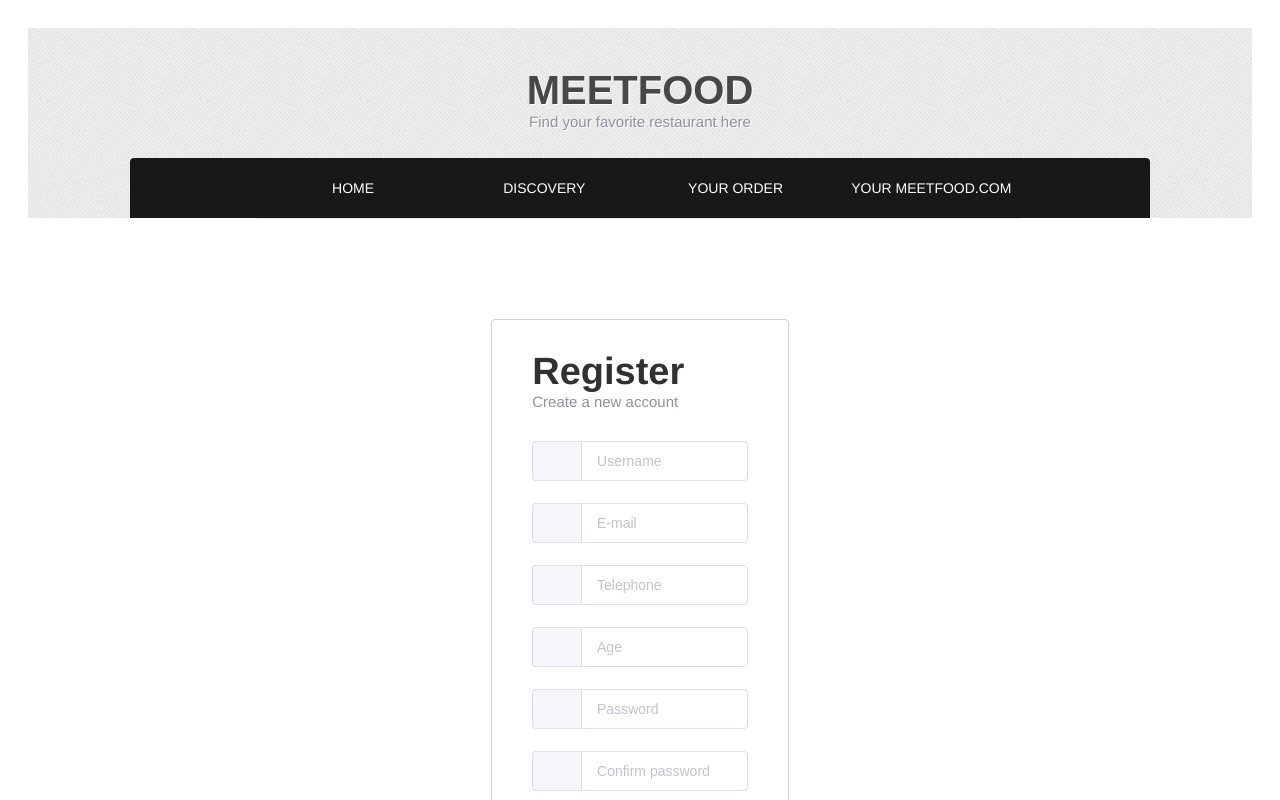
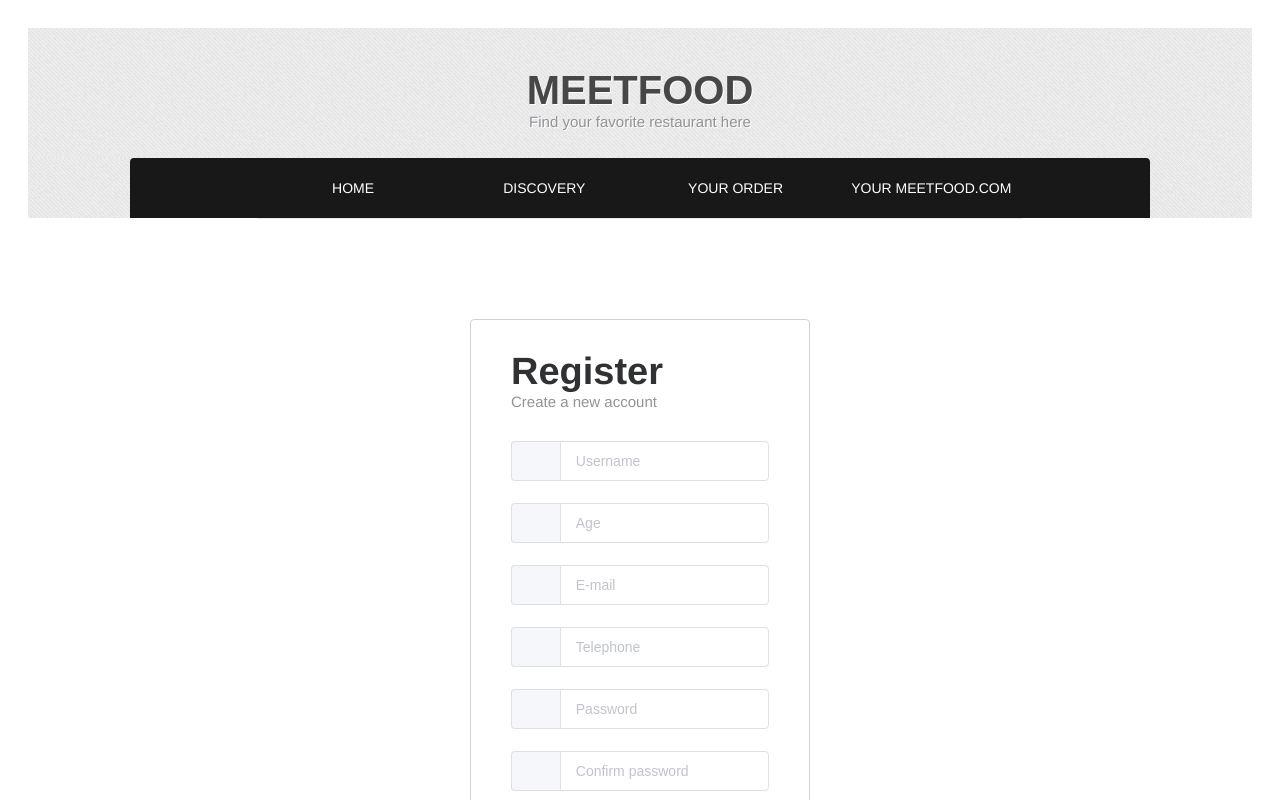
Before and after one commit to QingJunXuan/MeetFood, a Vue app in the folder frontend/: page /register in a window 1280 px wide. Shown: the top 800 px of the page. Built offline with nearby package versions, Linux system fonts and the light colour scheme.

Commit message:
correct the error

```diff
--- a/frontend/config/index.js
+++ b/frontend/config/index.js
@@ -19,11 +19,12 @@ module.exports = {
         },*/
         '/api': {
           target: 'http://172.20.10.4:8080',
+          changeOrigin:true,
           pathRewrite: {
             '^/api': ''
           }
         }
-      }
+
     },
 
     // Various Dev Server settings
--- a/frontend/src/views/Discovery.vue
+++ b/frontend/src/views/Discovery.vue
@@ -187,7 +187,7 @@ export default {
             });*/
             axios({
             method:	'get',
-            url: 'http://172.20.10.4:8080/myReservation/all?guest_id=1',
+            url: '/api/myReservation/all?guest_id=1',
           })
             .then(function (response) {
             console.log(response);
@@ -198,7 +198,7 @@ export default {
             });
             for(let i=0;i<this.countries.length;i++){
                 this.options.push({label:this.countries[i].name,cities:[]});
-                console.log(this.options)
+                //console.log(this.options)
             }
     },
     methods:{
--- a/frontend/src/views/Register.vue
+++ b/frontend/src/views/Register.vue
@@ -2,17 +2,33 @@
 <div  >
     <guestTopbar/>
     <el-row type="flex" justify="center">
-        <el-col :span="7">
+        <el-col :span="8">
             <!--login-->
             <div class="requester_box">
                 <b style="font-size:38px;color:#303133;margin-bottom:20px;">Register</b>
                 <br><span style="color:#909399;font-size:15px;">Create a new account</span>
                  <el-form label-position="top" label-width="60px" :model="user" :rules="rules" required ref="user" status-icon>
-                    <el-form-item label="" prop="name">
-                        <el-input v-model="user.name" placeholder="Username">
+
+                    <div v-if="this.user.identity=='Guest'">
+                    <el-form-item label="" prop="username">
+                        <el-input v-model="user.username" placeholder="Username">
                             <template slot="prepend">&nbsp;&nbsp;</template>
                             </el-input>
                     </el-form-item>
+                    <el-form-item label="" prop="age">
+                        <el-input v-model="user.age" placeholder="Age">
+                            <template slot="prepend">&nbsp;&nbsp;</template>
+                            </el-input>
+                    </el-form-item>
+                    </div>
+                    <div v-if="this.user.identity=='Host'">
+                        <el-form-item label="" prop="dinningname">
+                        <el-input v-model="user.dinningname" placeholder="Restraurant Name">
+                            <template slot="prepend">&nbsp;&nbsp;</template>
+                            </el-input>
+                        </el-form-item>
+
+                    </div>
                     <el-form-item label="" prop="email">
                         <el-input v-model="user.email" placeholder="E-mail">
                             <template slot="prepend">&nbsp;&nbsp;</template>
@@ -20,11 +36,6 @@
                     </el-form-item>
                     <el-form-item label="" prop="tele">
                         <el-input v-model="user.tele" placeholder="Telephone">
-                            <template slot="prepend">&nbsp;&nbsp;</template>
-                            </el-input>
-                    </el-form-item>
-                    <el-form-item label="" prop="age">
-                        <el-input v-model="user.age" placeholder="Age">
                             <template slot="prepend">&nbsp;&nbsp;</template>
                             </el-input>
                     </el-form-item>
@@ -38,6 +49,27 @@
                             <template slot="prepend">&nbsp;&nbsp;</template>
                         </el-input>
                     </el-form-item>
+
+                    <div v-if="this.user.identity=='Host'">
+                        <el-form-item label="" prop="address">
+                        <el-input
+                            v-model="user.address" placeholder="Address of the restraunt">
+                            </el-input>
+                        </el-form-item>
+                        <el-form-item label="" prop="dinningtype">
+                            <el-select v-model="user.dinningtype" placeholder="Restraurant Type">
+                                <template slot="prepend">&nbsp;&nbsp;</template>
+                                <el-option label="Asian cuisines" value="Asian cuisines"></el-option>
+                                <el-option label="European cuisines" value="European  cuisines"></el-option>
+                                <el-option label="Others" value="Others"></el-option>
+                            </el-select>
+                        </el-form-item>
+                        <el-form-item label="" prop="dinningintro">
+                        <el-input :autosize="{ minRows: 3, maxRows: 4}"  type="textarea"
+                            v-model="user.dinningintro" placeholder="Introduction of the restaurant">
+                            </el-input>
+                        </el-form-item>
+                    </div>
                     <el-form-item label="" prop="identity">
                         <el-radio-group v-model="user.identity">
                             <el-radio-button label="Guest"></el-radio-button>
@@ -73,12 +105,12 @@ import * as axios from 'axios'
             },
             register(formName) {
                 this.$refs[formName].validate((valid) => {
-                if (valid) {
-                    if(this.user.identity=="guest"){
+                if (valid){
+                    if(this.user.identity=="Guest"){
 
-                        let that = this;
+                    let that = this;
                     let param = new URLSearchParams();
-                    param.append('username',that.user.name);
+                    param.append('username',that.user.username);
                     param.append('email',that.user.email);
                     param.append('password',that.user.pwd);
                     param.append('age',that.user.age);
@@ -86,31 +118,65 @@ import * as axios from 'axios'
                     console.log(param);
                     axios({
                     method:'post',
-                    url: 'api/register',
+                    url: 'http://172.20.10.4:8080/guest/register',
                     data:param
                     })
                     .then(function(response){
                       console.log(response);
                         if(response.data.code[0] == "2"){
-                            that.$message('注册成功！');
+                            that.$message('Registration successful');
                             that.$router.replace('/login');
                         }
                         else if(response.data.code == "400") {
-                        that.wrong_pwd("输入格式有误")
+                        that.wrong_pwd("Error400")
                         }
                         else if(response.data.code == "500") {
-                        that.wrong_pwd("服务器错误")
+                        that.wrong_pwd("Error500")
                         }
                     })
                     .catch(function (error) {
                         alert(error);
                     });
+                }
+                else if(this.user.identity=="Host"){
+                    let that = this;
+                    let param = new URLSearchParams();
+                    param.append('name',that.user.dinningname);
+                    param.append('email',that.user.email);
+                    param.append('password',that.user.pwd);
+                    param.append('type',that.user.dinningtype);
+                    param.append('intro',that.user.dinningintro);
+                    param.append('tel',that.user.tele);
+                    param.append('address',that.user.address);
 
-                } else {
+                    axios({
+                    method:'post',
+                    url: 'http://172.20.10.4:8080/dining/register',
+                    data:param
+                    })
+                    .then(function(response){
+                      console.log(response);
+                        if(response.data.code == "200"){
+
+                            that.$message('Registration successful');
+                            that.$router.replace('/login');
+                        }
+                        else if(response.data.code == "400") {
+                        that.wrong_pwd("Error400")
+                        }
+                        else if(response.data.code == "500") {
+                        that.wrong_pwd("Error500")
+                        }
+                    })
+                    .catch(function (error) {
+                        alert(error);
+                    });
+                }
+                }else {
                     console.log('error submit!!');
                     return false;
                 }
-                }
+
                 });
             },
         },
@@ -137,14 +203,21 @@ import * as axios from 'axios'
             return {
 
                 user: {
-                    name:'',
+                    username:'',
                     email:'',
+                    tele:'',
                     pwd:'',
                     pwd2:'',
-                    identity:'Guest'
+                    identity:'Guest',
+                    dinningname:'',
+                    age:'',
+                    dinningname:'',
+                    dinningtype:'',
+                    dinningintro:'',
+                    address:''
                 },
                 rules: {
-                    name: [
+                    username: [
                         {required: true, message: 'Please enter the username', trigger: 'blur'}
                     ],
                     email:[
```
